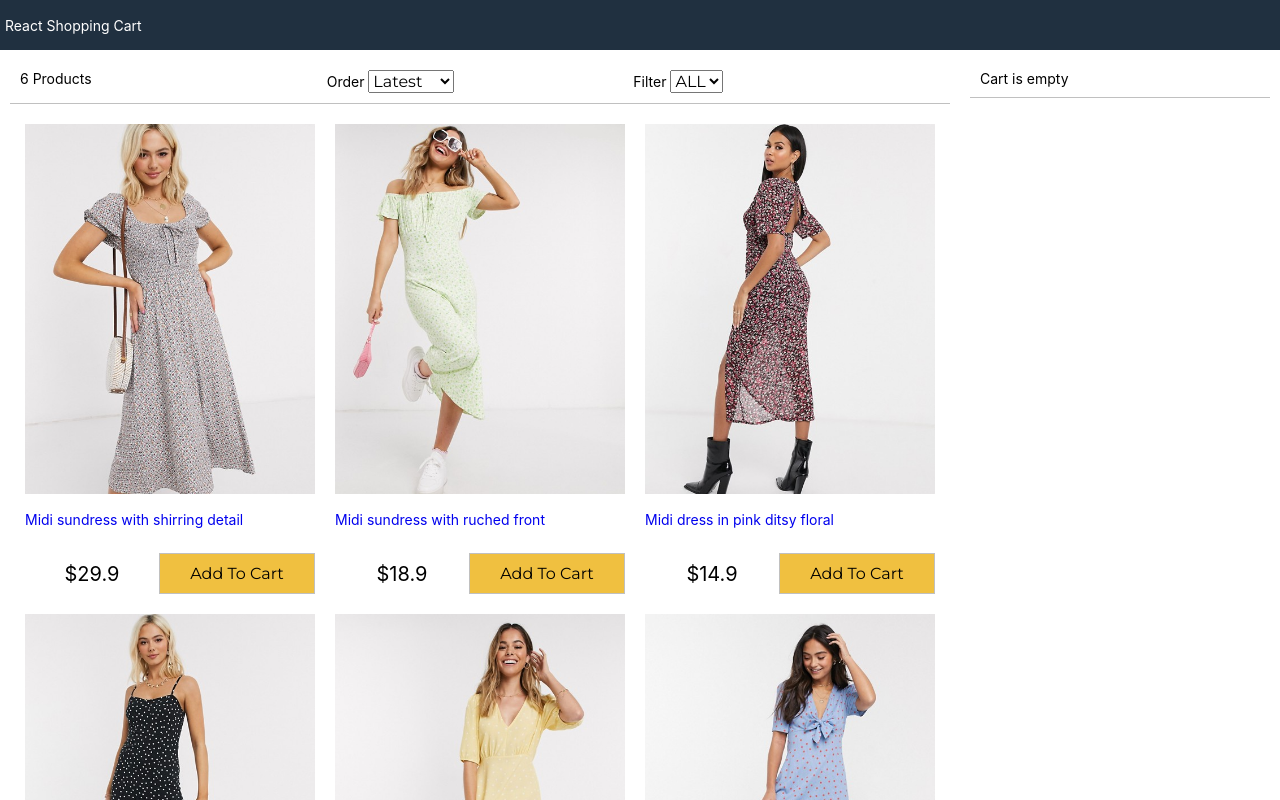
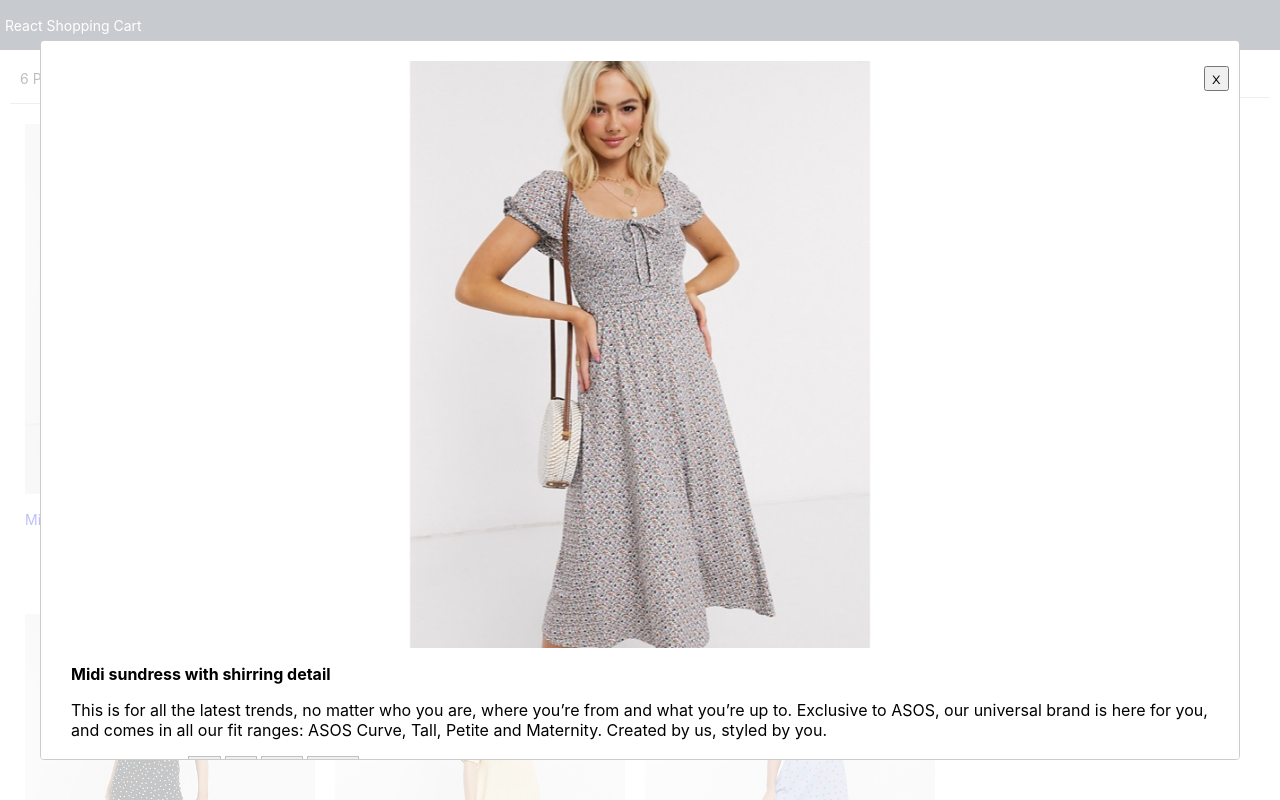
Before and after one commit to askhawk/shopping-cart, a React app: page / in a window 1280 px wide. Both pictures are taken after a click on the link "Midi sundress with shirring detail". Shown: the top 800 px of the page. Built offline with nearby package versions, Linux system fonts and the light colour scheme.

Commit message:
Animation is now done

```diff
--- a/package.json
+++ b/package.json
@@ -8,6 +8,8 @@
 		"@testing-library/user-event": "^12.7.1",
 		"react": "^17.0.1",
 		"react-dom": "^17.0.1",
+		"react-modal": "^3.12.1",
+		"react-reveal": "^1.2.2",
 		"react-scripts": "4.0.2",
 		"web-vitals": "^1.1.0"
 	},
--- a/src/components/cart/Cart.js
+++ b/src/components/cart/Cart.js
@@ -1,4 +1,5 @@
 import React, { Component } from "react";
+import Fade from "react-reveal/Fade";
 import formatCurrency from "../../utilities/utils";
 import "./Cart.css";
 
@@ -36,6 +37,7 @@ class Cart extends Component {
 				)}
 				<div>
 					<div className="cart">
+						<Fade left cascade>
 							<ul className="cart-items">
 								{cartItems.map((item) => (
 									<li key={item._id}>
@@ -57,6 +59,7 @@ class Cart extends Component {
 									</li>
 								))}
 							</ul>
+						</Fade>
 					</div>
 					{cartItems.length !== 0 && (
 						<div>
@@ -82,6 +85,7 @@ class Cart extends Component {
 								</div>
 							</div>
 							{this.state.showCheckout && (
+								<Fade right cascade>
 									<div className="cart">
 										<form onSubmit={this.createOrder}>
 											<ul className="form-container">
@@ -123,6 +127,7 @@ class Cart extends Component {
 											</ul>
 										</form>
 									</div>
+								</Fade>
 							)}
 						</div>
 					)}
--- a/src/components/products/Products.css
+++ b/src/components/products/Products.css
@@ -7,52 +7,64 @@
 	margin: 0;
 	list-style-type: none;
 }
-
 .products li {
 	flex: 0 1 29rem;
 	height: 47rem;
 	padding: 1rem;
 }
-
 .product {
 	display: flex;
 	flex-direction: column;
 	justify-content: space-between;
 	height: 100%;
 }
-
 .product img {
 	max-width: 37rem;
 	max-height: 37rem;
 }
-
 .product-price {
 	display: flex;
 	justify-content: space-between;
 	align-items: center;
 }
-
 .product-price div,
 .product-price button {
 	text-align: center;
 	flex: 1;
 }
-
 .product-price div {
 	font-size: 2rem;
 }
-
 .button {
 	padding: 1rem;
 	border: 0.1rem #c0c0c0 solid;
 	background-color: #f0f0f0;
 	cursor: pointer;
 }
-
 .button:hover {
 	border: 0.1rem #808080 solid;
 }
-
 .button.primary {
 	background-color: #f0c040;
 }
+.product-details {
+	display: flex;
+	flex-wrap: wrap;
+	justify-content: space-between;
+	max-height: 96vh;
+}
+.product-details img {
+	max-height: 100vh;
+	max-width: 46rem;
+	margin: 0 auto;
+}
+.product-details-description {
+	flex: 1 1;
+	margin: 1rem;
+}
+.close-modal {
+	position: absolute;
+	right: 1rem;
+	top: 2.5rem;
+	z-index: 1000;
+}
--- a/src/components/products/Products.js
+++ b/src/components/products/Products.js
@@ -1,17 +1,39 @@
 import React, { Component } from "react";
+import Fade from "react-reveal/Fade";
+import Zoom from "react-reveal/Zoom";
+import Modal from "react-modal";
 import formatCurrency from "../../utilities/utils";
 import "./Products.css";
 
 class Products extends Component {
+	constructor(props) {
+		super(props);
+		this.state = {
+			product: null,
+		};
+	}
+	///
+	openModal = (product) => {
+		this.setState({ product });
+	};
+	///
+	closeModal = () => {
+		this.setState({ product: null });
+	};
+	///
 	render(props) {
-		//console.log(this.props.products)
+		const { product } = this.state;
 		return (
 			<div>
+				<Fade bottom cascade>
 					<ul className="products">
 						{this.props.products.map((product) => (
 							<li key={product._id}>
 								<div className="product">
-								<a href={"#" + product._id}>
+									<a
+										href={"#" + product._id}
+										onClick={() => this.openModal(product)}
+									>
 										<img src={product.image} alt={product.title} />
 										<p>{product.title}</p>
 									</a>
@@ -28,6 +50,46 @@ class Products extends Component {
 							</li>
 						))}
 					</ul>
+				</Fade>
+				{product && (
+					<Modal isOpen={true} onRequestClose={this.closeModal}>
+						<Zoom>
+							<button className="close-modal" onClick={this.closeModal}>
+								x
+							</button>
+							<div className="product-details">
+								<img src={product.image} alt={product.title} />
+							</div>
+							<div className="product-details-description">
+								<p>
+									<strong>{product.title}</strong>
+								</p>
+								<p>{product.description}</p>
+								<p>
+									Available Sizes{" "}
+									{product.availableSizes.map((x) => (
+										<span>
+											{" "}
+											<button className="button">{x}</button>
+										</span>
+									))}
+								</p>
+								<div className="product-price">
+									<div>{formatCurrency(product.price)}</div>
+									<button
+										className="button primary"
+										onClick={() => {
+											this.props.addToCart(product);
+											this.closeModal();
+										}}
+									>
+										Add To Cart
+									</button>
+								</div>
+							</div>
+						</Zoom>
+					</Modal>
+				)}
 			</div>
 		);
 	}
--- a/src/utilities/utils.js
+++ b/src/utilities/utils.js
@@ -1,3 +1,3 @@
-export default function formatCurrency (num) {
-  return "$" + Number(num.toFixed(1)).toLocaleString() + " ";
+export default function formatCurrency(num) {
+	return "$" + Number(num.toFixed(2)).toLocaleString() + " ";
 }
```
Also changed, not shown: src/data.json (indentation only). Lines whose indentation alone changed are shown as unchanged.
